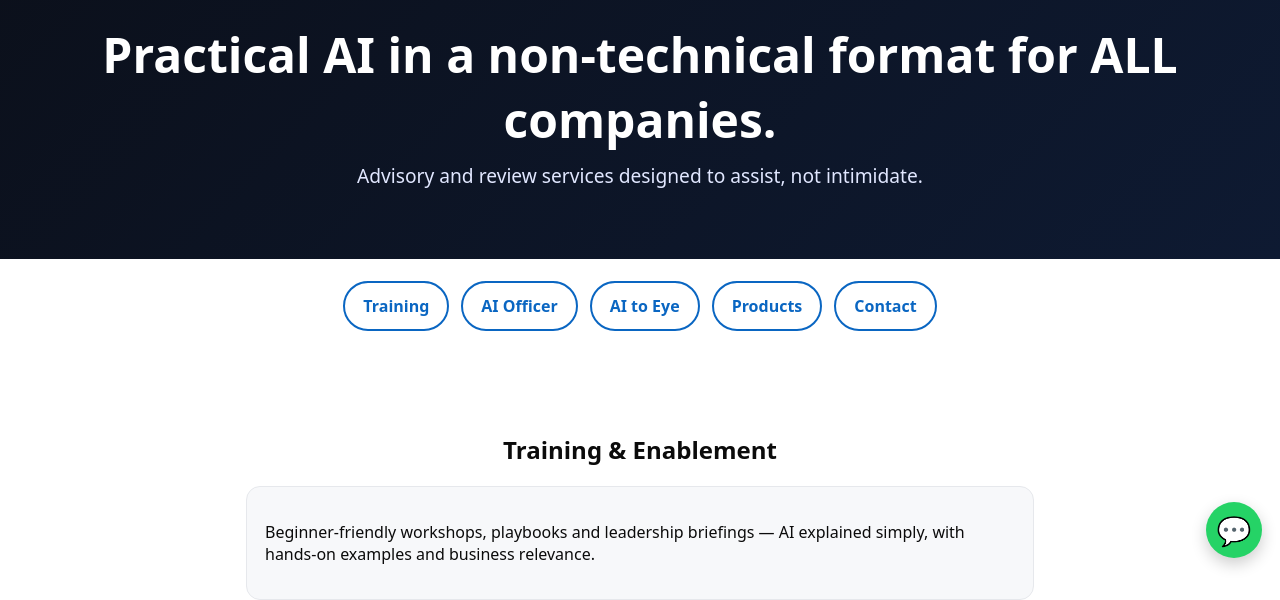
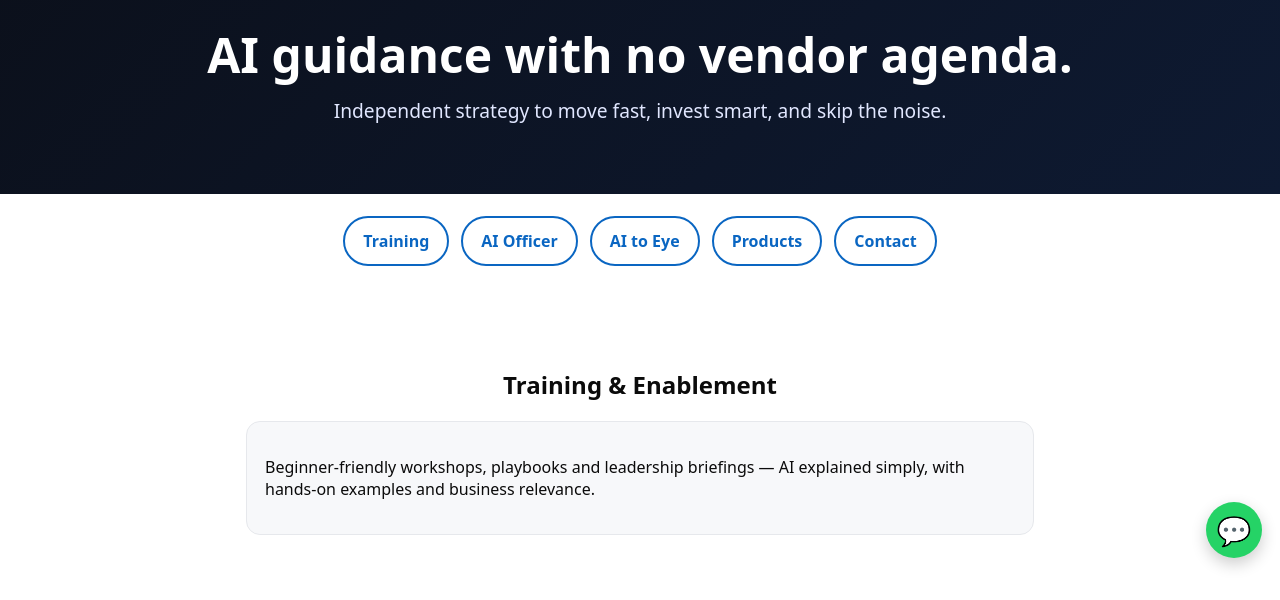
Before and after one commit to Afrishiner/aiinfo-site, a plain HTML site: page index.html in a window 1280 px wide. Shown: the part 224-824 px from the top of the page. Drawn offline with Linux system fonts and the light colour scheme.

Commit message:
Update index.html

```diff
--- a/index.html
+++ b/index.html
@@ -73,10 +73,10 @@ footer{text-align:center;padding:25px;color:#555;border-top:1px solid var(--bord
 <section id="hero" style="background:linear-gradient(135deg,#0b0f19,#0e1a32);color:#fff;text-align:center;padding:85px 20px 70px;">
   <img src="ai_logo.png" alt="AI Info Logo" style="width:150px;margin-bottom:20px;">
   <h1 style="font-size:clamp(1.8rem,4vw,3rem);font-weight:700;margin:0 0 10px;">
-    Practical AI in a non-technical format for ALL companies.
+   AI guidance with no vendor agenda.
   </h1>
   <p style="max-width:650px;margin:0 auto;font-size:1.2rem;color:#e1e7ff;">
-    Advisory and review services designed to assist, not intimidate.
+    Independent strategy to move fast, invest smart, and skip the noise.
   </p>
 </section>
 
```
